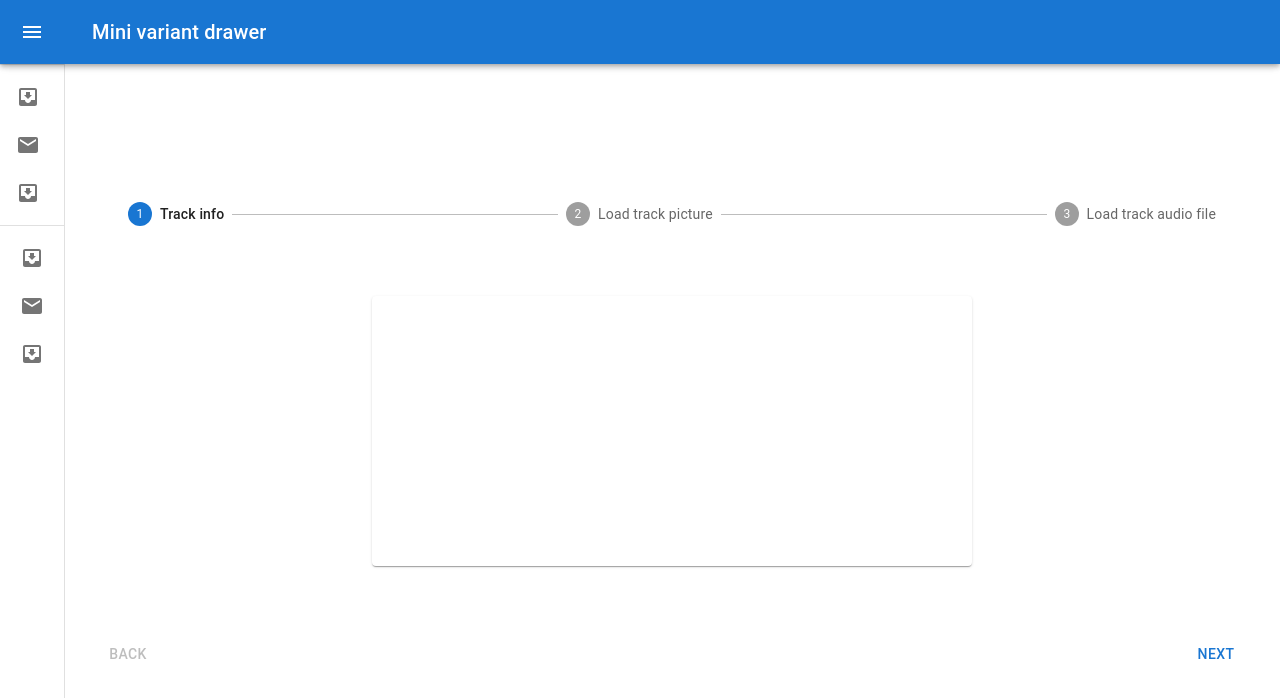
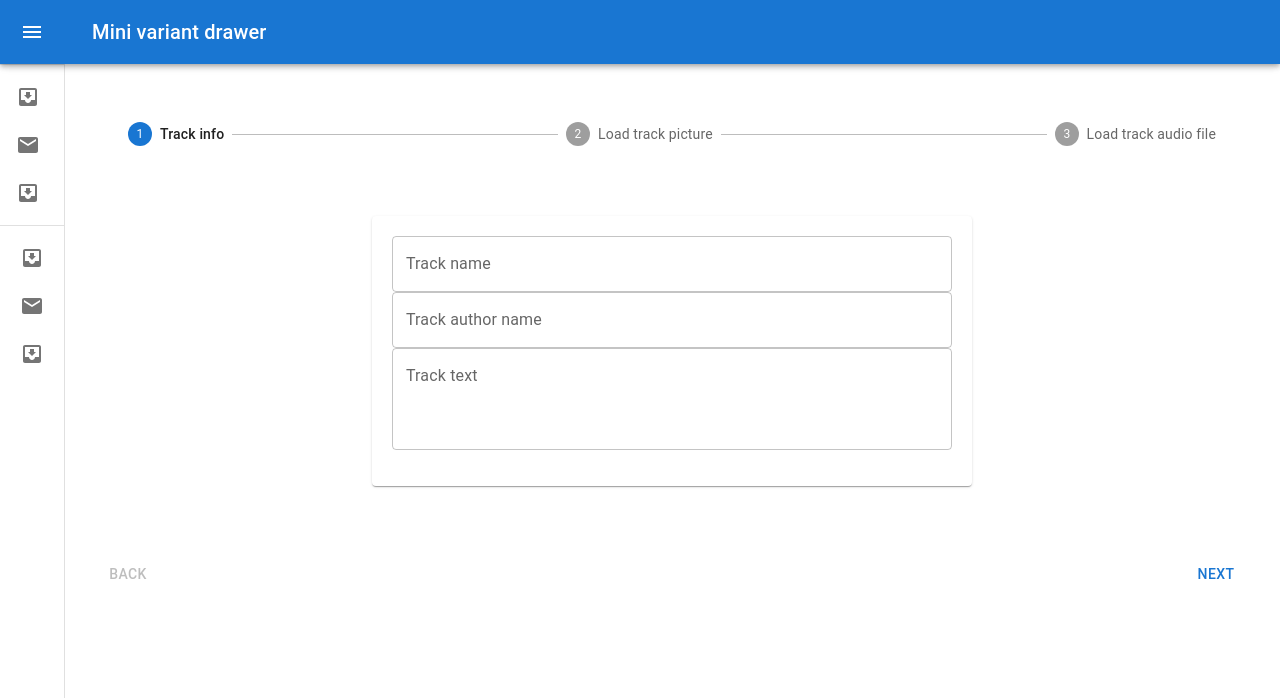
Before and after one commit to safakun/spotify_clone_nest_next_mongo, a Next.js app in the folder client/: page /tracks/create in a window 1280 px wide. Shown: the top 698 px of the page. Built offline with nearby package versions, Linux system fonts and the light colour scheme.

Commit message:
added ref for input

```diff
--- /dev/null
+++ b/client/app/compnents/FileUpload.tsx
@@ -0,0 +1,31 @@
+import React, { useRef } from 'react'
+
+interface FileAuploadProps {
+    file: any;
+    setFile: Function,
+    accept: string;
+    children: any;
+}
+
+const FileUpload: React.FC<FileAuploadProps> = ({file, setFile, accept, children}) => {
+
+  const ref = useRef<HTMLInputElement>(null)
+
+  const onChange = (e: React.ChangeEvent<HTMLInputElement>) => {
+    console.log(e.target.files)
+  }
+
+  return (
+    <div onClick={() => ref.current?.click()}>
+        <input type="file"
+        accept={accept}
+        style={{display: 'none'}}
+        ref={ref}
+        onChange={onChange}
+        />
+      {children}
+    </div>
+  )
+}
+
+export default FileUpload
--- a/client/app/compnents/StepWrapper.tsx
+++ b/client/app/compnents/StepWrapper.tsx
@@ -19,7 +19,7 @@ const StepWrapper: React.FC<StepWrapperProps> = ({ activeStep, children }) => {
                 <StepLabel>
                     {step}
                 </StepLabel>
-                {/* {children} */}
+
             </Step>
             )}
       </Stepper>
--- a/client/app/globals.css
+++ b/client/app/globals.css
@@ -1,12 +1,12 @@
 .main_container {
-    margin: 90px 0;
+    margin: 10px 0;
 }
 
 .card {
     width: 900px;
 }
 .center {
-    margin-top: 150px;
+    margin-top: 100px;
     display: flex;
     flex-direction: column;
     align-items: center;
@@ -35,3 +35,11 @@
 .stepscard {
     width: 600px;
 }
+
+.stepsitem {
+    padding: 20px;
+}
+
+.trackinput {
+    margin-top: 10px;
+}
--- a/client/app/tracks/create/page.tsx
+++ b/client/app/tracks/create/page.tsx
@@ -3,7 +3,8 @@
 import React, { useState } from 'react'
 import Mainlayout from '../../layouts/MainLayout'
 import StepWrapper from '@/app/compnents/StepWrapper'
-import { Button, Grid } from '@mui/material'
+import { Button, Grid, TextField } from '@mui/material'
+import FileUpload from '@/app/compnents/FileUpload'
 
 const create = () => {
 
@@ -22,13 +23,31 @@ const create = () => {
   return (
     <Mainlayout>
       <StepWrapper activeStep={activeStep}>
+        { activeStep === 0 &&
+        <Grid container direction='column' className='stepsitem'>
+          <TextField
+          label={'Track name'}
+          className='trackinput'
+          />
+           <TextField
+          label={'Track author name'}
+          className='trackinput'
+          />
+           <TextField
+          label={'Track text'}
+          className='trackinput'
+          multiline
+          rows={3}
+          />
+        </Grid>
+
+        }
         { activeStep === 1 &&
-        <h1>STEP 1 </h1>
+        <FileUpload file={''} setFile={() => ({})} accept="image/*">
+          <Button>Upload track image</Button>
+          </FileUpload>
         }
         { activeStep === 2 &&
-        <h1>STEP 2 </h1>
-        }
-        { activeStep === 3 &&
         <h1>STEP 3 </h1>
         }
       </StepWrapper>
```
